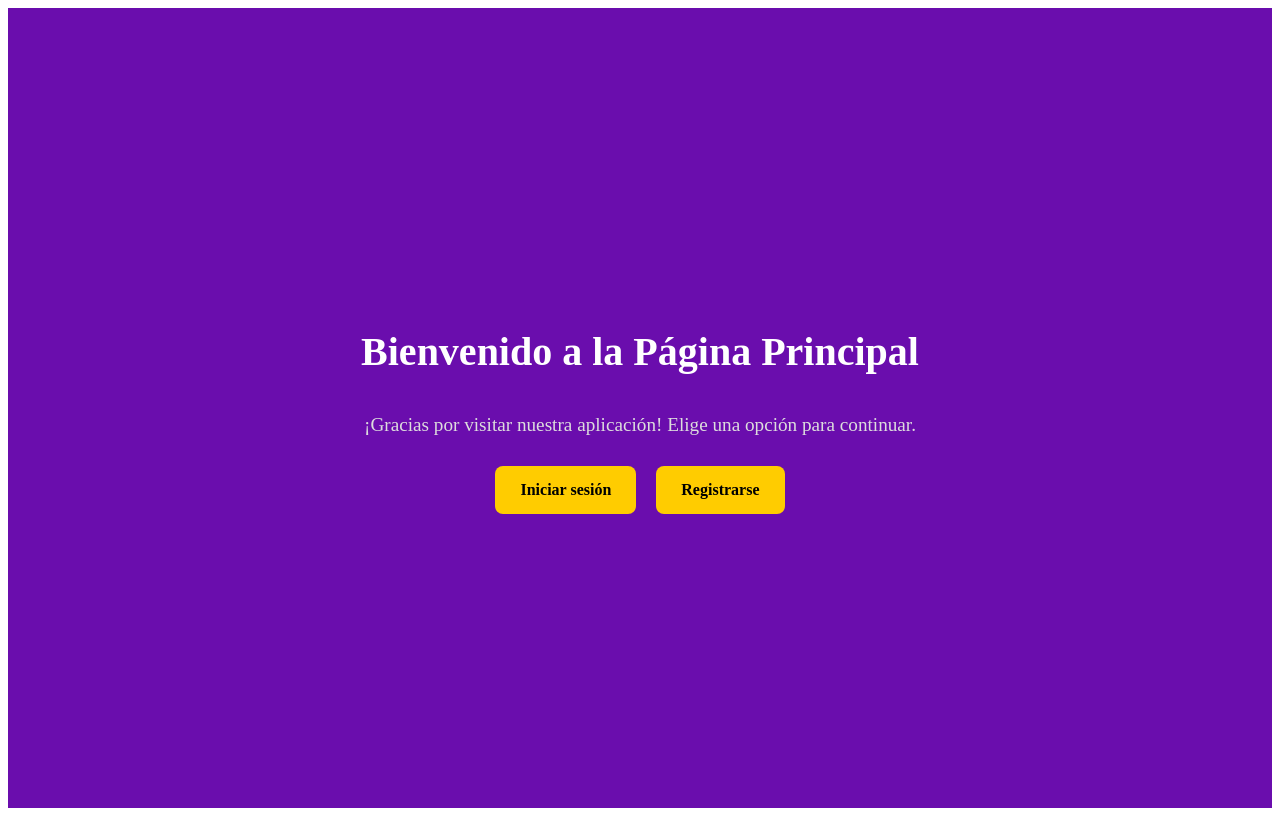
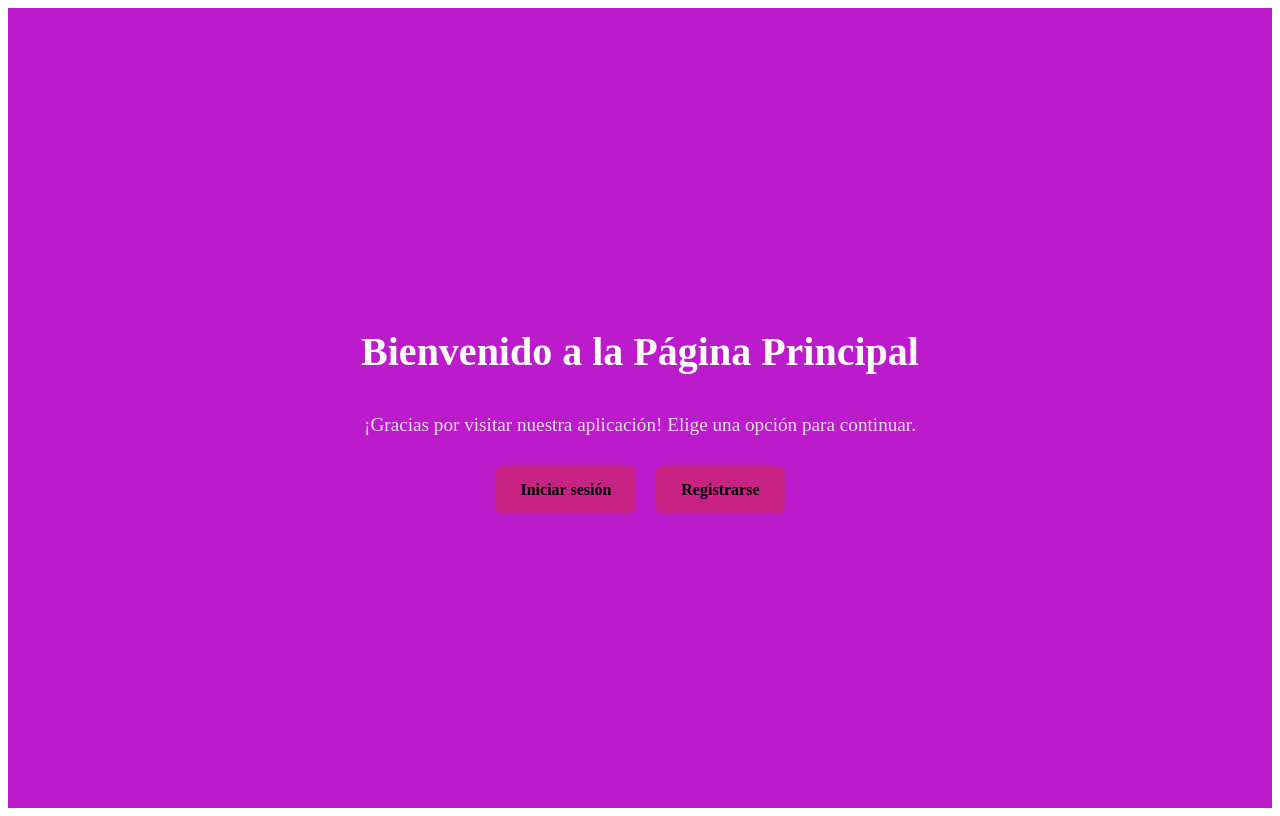
Before and after one commit to Cedrick58/front, a React (Vite) app: page / in a window 1280 px wide. Built offline with nearby package versions, Linux system fonts and the light colour scheme.

Commit message:
onceavo commit

```diff
--- a/src/components/Home.jsx
+++ b/src/components/Home.jsx
@@ -21,7 +21,7 @@ const styles = {
   container: {
     textAlign: 'center',
     padding: '50px',
-    backgroundColor: '#6a0dad', // Fondo morado
+    backgroundColor: '#bc1bcb', // Fondo morado
     minHeight: '100vh',
     display: 'flex',
     flexDirection: 'column',
@@ -45,7 +45,7 @@ const styles = {
     gap: '20px',
   },
   button: {
-    backgroundColor: '#ffcc00', // Amarillo para contraste
+    backgroundColor: '#c82284',
     color: 'black',
     padding: '15px 25px',
     textDecoration: 'none',
--- a/src/components/Login.jsx
+++ b/src/components/Login.jsx
@@ -93,7 +93,7 @@ const styles = {
   },
   input: {
     width: '100%',
-    padding: '12px',
+    padding: '10px',
     marginBottom: '15px',
     border: '1px solid #bbb',
     borderRadius: '6px',
--- a/src/components/Register.jsx
+++ b/src/components/Register.jsx
@@ -166,7 +166,7 @@ const styles = {
   },
   input: {
     width: '100%',
-    padding: '12px',
+    padding: '10px',
     marginBottom: '15px',
     border: '1px solid #bbb',
     borderRadius: '6px',
```
